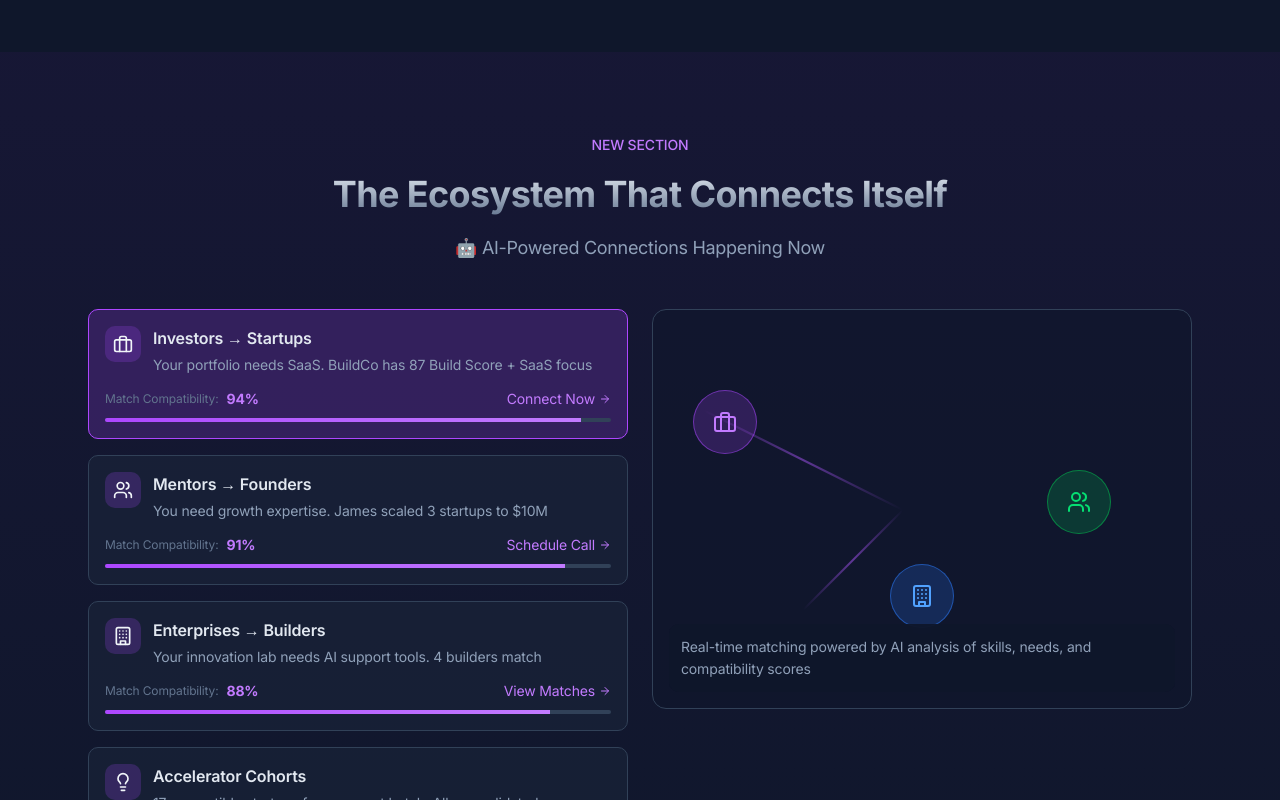
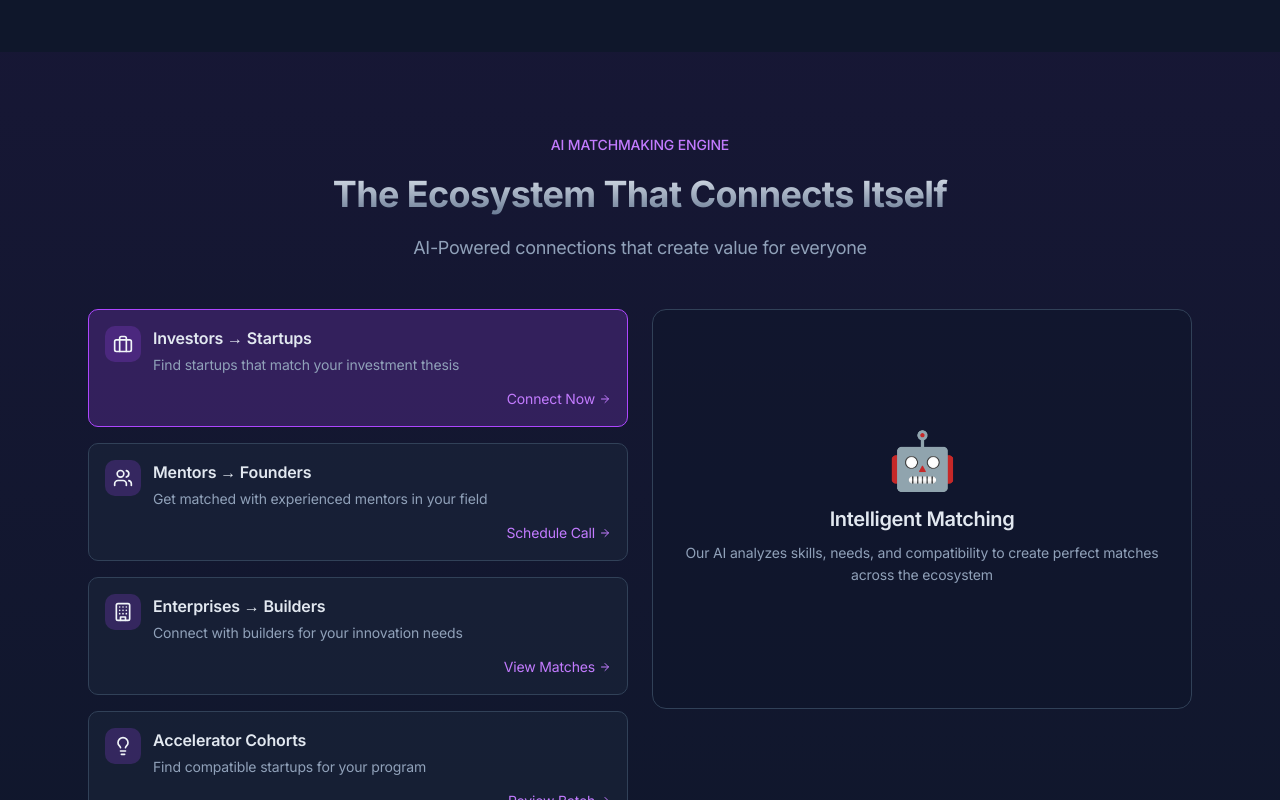
Before and after one commit to buildaistartups/buildaistartups.com, a Next.js app: page / in a window 1280 px wide. Shown: the part 2440-3240 px from the top of the page. Built offline with nearby package versions, Linux system fonts and the light colour scheme.

Commit message:
Update AIMatchmaking.tsx

```diff
--- a/components/home/AIMatchmaking.tsx
+++ b/components/home/AIMatchmaking.tsx
@@ -1,7 +1,7 @@
 // components/home/AIMatchmaking.tsx
 'use client'
 
-import { useState } from 'react'
+import React, { useState } from 'react'
 import Link from 'next/link'
 import { ArrowRight, Users, Briefcase, Lightbulb, Building } from 'lucide-react'
 
@@ -9,29 +9,25 @@ const liveMatches = [
   {
     type: 'Investors → Startups',
     icon: <Briefcase className="w-5 h-5" />,
-    description: 'Your portfolio needs SaaS. BuildCo has 87 Build Score + SaaS focus',
-    compatibility: 94,
+    description: 'Find startups that match your investment thesis',
     action: 'Connect Now'
   },
   {
     type: 'Mentors → Founders',
     icon: <Users className="w-5 h-5" />,
-    description: 'You need growth expertise. James scaled 3 startups to $10M',
-    compatibility: 91,
+    description: 'Get matched with experienced mentors in your field',
     action: 'Schedule Call'
   },
   {
     type: 'Enterprises → Builders',
     icon: <Building className="w-5 h-5" />,
-    description: 'Your innovation lab needs AI support tools. 4 builders match',
-    compatibility: 88,
+    description: 'Connect with builders for your innovation needs',
     action: 'View Matches'
   },
   {
     type: 'Accelerator Cohorts',
     icon: <Lightbulb className="w-5 h-5" />,
-    description: '17 compatible startups for your next batch. All pre-validated.',
-    compatibility: 92,
+    description: 'Find compatible startups for your program',
     action: 'Review Batch'
   }
 ]
@@ -45,22 +41,19 @@ export default function AIMatchmaking() {
 
       <div className="max-w-6xl mx-auto px-4 sm:px-6 relative">
         <div className="py-12 md:py-20">
-          {/* Section header */}
           <div className="text-center mb-12">
             <div className="inline-flex items-center gap-2 text-purple-400 mb-4">
-              <span className="text-sm font-medium">NEW SECTION</span>
+              <span className="text-sm font-medium">AI MATCHMAKING ENGINE</span>
             </div>
             <h2 className="text-3xl md:text-4xl font-bold bg-gradient-to-b from-slate-200 to-slate-500 bg-clip-text text-transparent mb-4">
               The Ecosystem That Connects Itself
             </h2>
             <p className="text-lg text-slate-400 max-w-2xl mx-auto">
-              🤖 AI-Powered Connections Happening Now
+              AI-Powered connections that create value for everyone
             </p>
           </div>
 
-          {/* Live matching visualization */}
           <div className="grid md:grid-cols-2 gap-6">
-            {/* Left: Match list */}
             <div className="space-y-4">
               {liveMatches.map((match, index) => (
                 <div
@@ -84,85 +77,31 @@ export default function AIMatchmaking() {
                     </div>
                   </div>
 
-                  <div className="flex items-center justify-between mt-3">
-                    <div className="flex items-center gap-2">
-                      <div className="text-xs text-slate-500">Match Compatibility:</div>
-                      <div className="text-sm font-bold text-purple-400">{match.compatibility}%</div>
-                    </div>
+                  <div className="flex items-center justify-end mt-3">
                     <button className="text-sm text-purple-400 hover:text-purple-300 flex items-center gap-1">
                       {match.action}
                       <ArrowRight className="w-3 h-3" />
                     </button>
                   </div>
-
-                  {/* Compatibility bar */}
-                  <div className="mt-2 h-1 bg-slate-700 rounded-full overflow-hidden">
-                    <div
-                      className="h-full bg-gradient-to-r from-purple-500 to-purple-400 transition-all"
-                      style={{ width: `${match.compatibility}%` }}
-                    />
-                  </div>
                 </div>
               ))}
             </div>
 
-            {/* Right: Visual representation */}
             <div className="relative h-[400px] bg-slate-900/50 rounded-xl border border-slate-700 overflow-hidden">
               <div className="absolute inset-0 flex items-center justify-center">
-                <div className="relative w-full h-full">
-                  {/* Animated connection lines */}
-                  <svg className="absolute inset-0 w-full h-full">
-                    <defs>
-                      <linearGradient id="gradient-line" x1="0%" y1="0%" x2="100%" y2="0%">
-                        <stop offset="0%" stopColor="rgb(168, 85, 247)" stopOpacity="0" />
-                        <stop offset="50%" stopColor="rgb(168, 85, 247)" stopOpacity="1" />
-                        <stop offset="100%" stopColor="rgb(168, 85, 247)" stopOpacity="0" />
-                      </linearGradient>
-                    </defs>
-                    {/* Animated lines connecting nodes */}
-                    <line
-                      x1="50"
-                      y1="100"
-                      x2="250"
-                      y2="200"
-                      stroke="url(#gradient-line)"
-                      strokeWidth="2"
-                      className="animate-pulse"
-                    />
-                    <line
-                      x1="250"
-                      y1="200"
-                      x2="150"
-                      y2="300"
-                      stroke="url(#gradient-line)"
-                      strokeWidth="2"
-                      className="animate-pulse delay-75"
-                    />
-                  </svg>
-
-                  {/* Network nodes */}
-                  <div className="absolute top-20 left-10 w-16 h-16 bg-purple-500/20 rounded-full flex items-center justify-center border border-purple-500/50">
-                    <Briefcase className="w-6 h-6 text-purple-400" />
-                  </div>
-                  <div className="absolute top-40 right-20 w-16 h-16 bg-green-500/20 rounded-full flex items-center justify-center border border-green-500/50">
-                    <Users className="w-6 h-6 text-green-400" />
-                  </div>
-                  <div className="absolute bottom-20 left-1/2 -translate-x-1/2 w-16 h-16 bg-blue-500/20 rounded-full flex items-center justify-center border border-blue-500/50">
-                    <Building className="w-6 h-6 text-blue-400" />
-                  </div>
+                <div className="text-center p-8">
+                  <div className="text-6xl mb-4">🤖</div>
+                  <h3 className="text-xl font-semibold text-slate-200 mb-2">
+                    Intelligent Matching
+                  </h3>
+                  <p className="text-sm text-slate-400">
+                    Our AI analyzes skills, needs, and compatibility to create perfect matches across the ecosystem
+                  </p>
                 </div>
-              </div>
-
-              {/* Overlay text */}
-              <div className="absolute bottom-4 left-4 right-4 bg-slate-900/90 backdrop-blur rounded-lg p-3">
-                <p className="text-sm text-slate-400">
-                  Real-time matching powered by AI analysis of skills, needs, and compatibility scores
-                </p>
               </div>
             </div>
           </div>
 
-          {/* CTAs */}
           <div className="flex gap-4 justify-center mt-8">
             <Link
               href="/matches"
```
